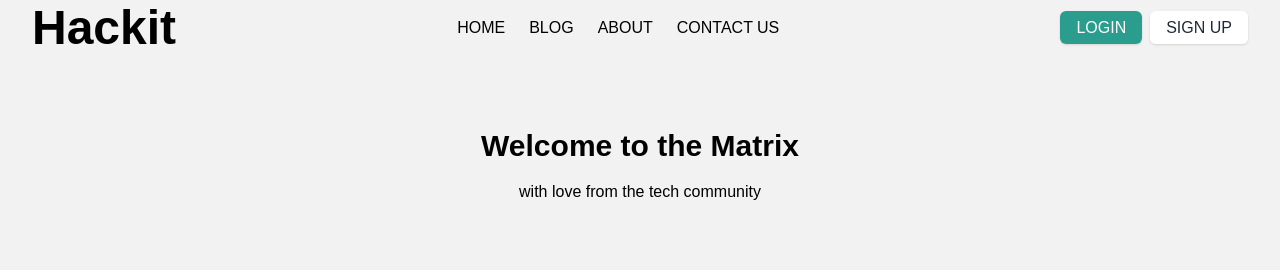
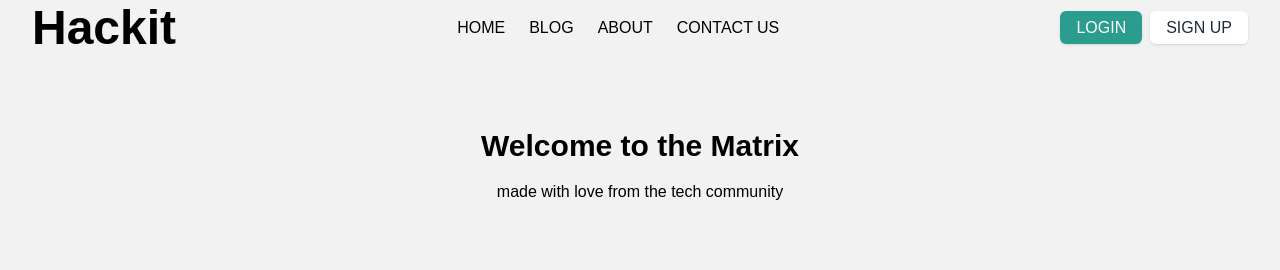
Before and after one commit to GarrettLockhart/mernstack-blog, a React (Create React App) app in the folder client/: page /blog in a window 1280 px wide. Shown: the top 270 px of the page. Built offline with nearby package versions, Linux system fonts and the light colour scheme.

Commit message:
fix: login auth and proxy to mongodb server

```diff
--- a/client/package.json
+++ b/client/package.json
@@ -2,7 +2,7 @@
   "name": "mernstack-blog",
   "version": "0.1.0",
   "private": true,
-  "proxy": "http://localhost:3001",
+  "proxy": "http://localhost:3001/",
   "dependencies": {
     "axios": "^1.2.1",
     "jwt-decode": "^2.2.0",
--- a/client/postcss.config.js
+++ /dev/null
@@ -1,6 +0,0 @@
-module.exports = {
-  plugins: {
-    tailwindcss: {},
-    autoprefixer: {},
-  },
-}
--- a/client/src/components/pages/Blog.jsx
+++ b/client/src/components/pages/Blog.jsx
@@ -6,7 +6,7 @@ const Blog = () => {
     <div>
       <div className='flex flex-col justify-center items-center my-16'>
         <h2 className='text-3xl font-bold m-2'>Welcome to the Matrix</h2>
-        <p className='m-2'>with love from the tech community</p>
+        <p className='m-2'>made with love from the tech community</p>
       </div>
       <div className='container mx-auto'>
         <section
```
